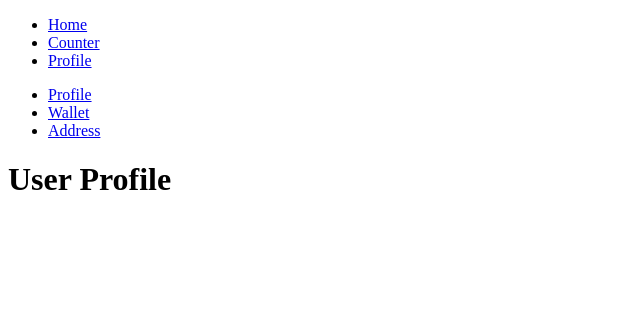
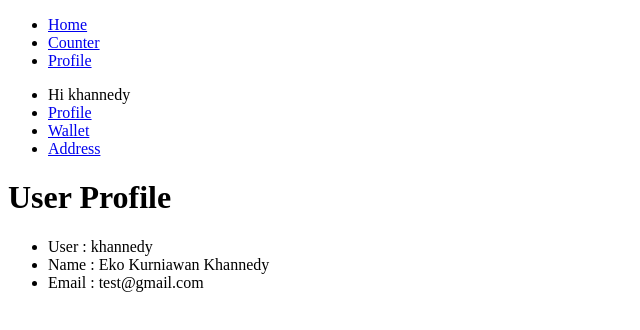
Before and after one commit to thearifism/belajar-svelte-kit, a SvelteKit app: page /profile/user in a window 1280 px wide. Shown: the top 330 px of the page, without its empty margins (0-640 px from the left). Built offline with nearby package versions, Linux system fonts and the light colour scheme.

Commit message:
Enhance profile routes with dynamic data loading
Added `load` functions to provide dynamic user data for the profile's layout and pages. Updated relevant components to display the fetched data, ensuring consistency across the user, address, and wallet pages.

```diff
--- /dev/null
+++ b/src/routes/profile/+layout.js
@@ -0,0 +1,5 @@
+export function load() {
+  return {
+    user: "khannedy",
+  }
+}
--- a/src/routes/profile/+layout.svelte
+++ b/src/routes/profile/+layout.svelte
@@ -1,8 +1,9 @@
 <script>
-  const { children } = $props();
+  const { children, data } = $props();
 </script>
 
 <ul>
+  <li>Hi {data.user}</li>
   <li><a href="/profile/user">Profile</a></li>
   <li><a href="/profile/wallet">Wallet</a></li>
   <li><a href="/profile/address">Address</a></li>
--- a/src/routes/profile/address/+page.svelte
+++ b/src/routes/profile/address/+page.svelte
@@ -1 +1,5 @@
-<h1>User Address</h1>
+<script>
+  const { data } = $props();
+</script>
+
+<h1>Address : {data.user}</h1>
--- /dev/null
+++ b/src/routes/profile/user/+page.js
@@ -0,0 +1,6 @@
+export function load() {
+  return {
+    name: "Eko Kurniawan Khannedy",
+    email: "test@gmail.com"
+  }
+}
--- a/src/routes/profile/user/+page.svelte
+++ b/src/routes/profile/user/+page.svelte
@@ -1 +1,11 @@
+<script>
+  const { data } = $props();
+</script>
+
 <h1>User Profile</h1>
+
+<ul>
+  <li>User : {data.user}</li>
+  <li>Name : {data.name}</li>
+  <li>Email : {data.email}</li>
+</ul>
--- a/src/routes/profile/wallet/+page.svelte
+++ b/src/routes/profile/wallet/+page.svelte
@@ -1 +1,5 @@
-<h1>User Wallet</h1>
+<script>
+  const { data } = $props();
+</script>
+
+<h1>Wallet : {data.user}</h1>
```
